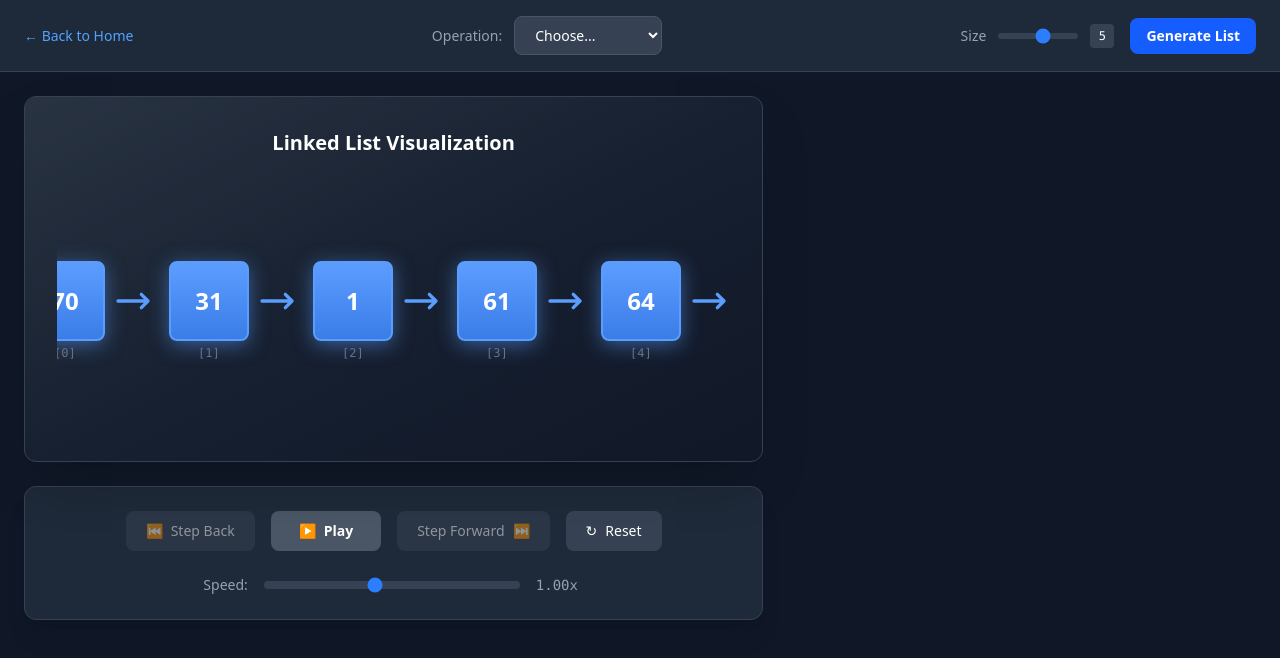
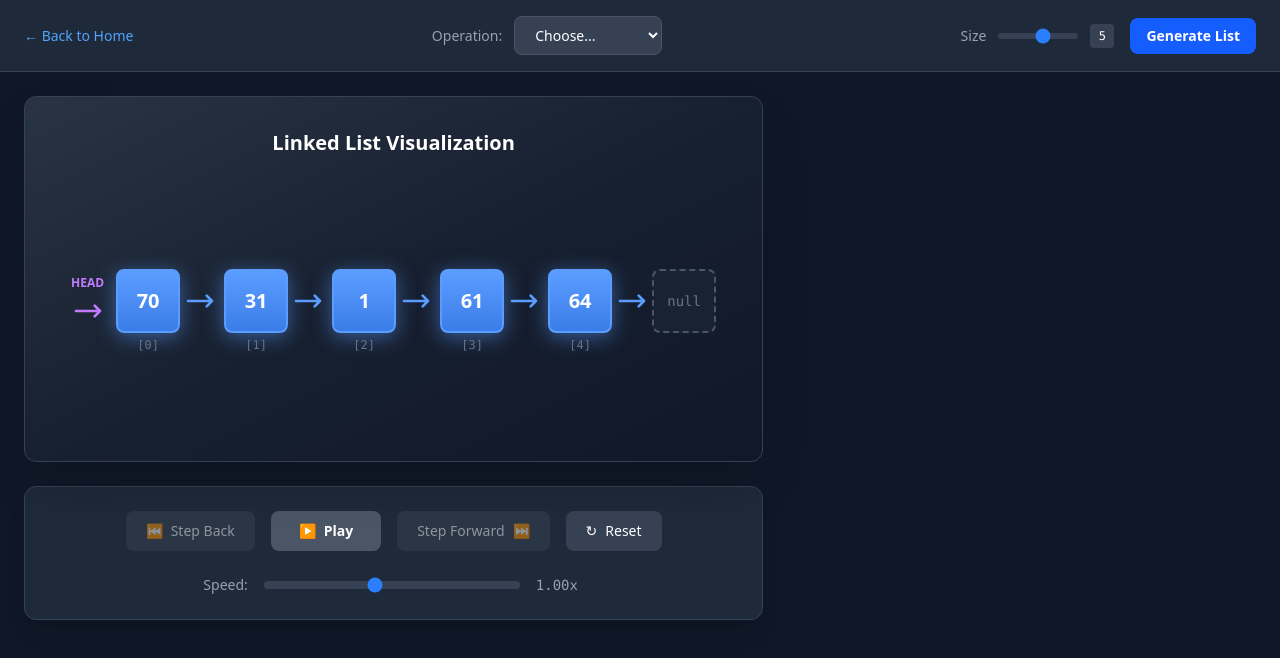
Before and after one commit to spaceCowboy2071/algorithm-visualizer, a React app: page /linked-lists in a window 1280 px wide. Both pictures are taken after a click on the button "Generate List". Shown: the top 658 px of the page. Built offline with nearby package versions, Linux system fonts and the light colour scheme; the HTML template or start-up script is replaced by a standard one.

Commit message:
fix: dynamically scale linked list nodes based on list size

```diff
--- a/src/components/shared/LinkedListNodes.tsx
+++ b/src/components/shared/LinkedListNodes.tsx
@@ -8,6 +8,21 @@ interface LinkedListNodesProps {
   foundNodeId: string | null;
 }
 
+// Dynamic sizing based on node count
+const getNodeSizeClass = (nodeCount: number): { node: string; text: string; arrow: string; gap: string } => {
+  if (nodeCount <= 4) {
+    return { node: 'w-16 h-16 sm:w-20 sm:h-20', text: 'text-xl sm:text-2xl', arrow: 'w-10 h-10', gap: 'gap-2' };
+  }
+  if (nodeCount <= 6) {
+    return { node: 'w-14 h-14 sm:w-16 sm:h-16', text: 'text-lg sm:text-xl', arrow: 'w-8 h-8', gap: 'gap-1' };
+  }
+  if (nodeCount <= 8) {
+    return { node: 'w-12 h-12 sm:w-14 sm:h-14', text: 'text-base sm:text-lg', arrow: 'w-6 h-6', gap: 'gap-0.5' };
+  }
+  // 9+ nodes - smallest size
+  return { node: 'w-10 h-10 sm:w-12 sm:h-12', text: 'text-sm sm:text-base', arrow: 'w-5 h-5', gap: 'gap-0.5' };
+};
+
 function LinkedListNodes({
   nodes,
   currentNodeId,
@@ -15,6 +30,8 @@ function LinkedListNodes({
   visitedNodeIds,
   foundNodeId,
 }: LinkedListNodesProps) {
+  const sizes = getNodeSizeClass(nodes.length);
+
   const getNodeStyle = (nodeId: string): React.CSSProperties => {
     // Priority: found > current/comparing > visited > default
     if (foundNodeId === nodeId) {
@@ -65,12 +82,12 @@ function LinkedListNodes({
   }
 
   return (
-    <div className="h-48 sm:h-56 lg:h-64 flex items-center justify-center overflow-x-auto py-4">
-      <div className="flex items-center gap-1 sm:gap-2 px-4">
+    <div className="h-48 sm:h-56 lg:h-64 flex items-center justify-center py-4">
+      <div className={`flex items-center ${sizes.gap} px-2 sm:px-4`}>
         {/* HEAD label */}
-        <div className="flex flex-col items-center mr-2">
-          <span className="text-xs sm:text-sm text-purple-400 font-bold mb-1">HEAD</span>
-          <svg className="w-6 h-6 text-purple-400" fill="none" viewBox="0 0 24 24" stroke="currentColor">
+        <div className="flex flex-col items-center mr-1 sm:mr-2">
+          <span className="text-xs text-purple-400 font-bold mb-1">HEAD</span>
+          <svg className={`${sizes.arrow} text-purple-400`} fill="none" viewBox="0 0 24 24" stroke="currentColor">
             <path strokeLinecap="round" strokeLinejoin="round" strokeWidth={2} d="M17 8l4 4m0 0l-4 4m4-4H3" />
           </svg>
         </div>
@@ -92,10 +109,10 @@ function LinkedListNodes({
 
               {/* Node box */}
               <div
-                className="w-14 h-14 sm:w-16 sm:h-16 lg:w-20 lg:h-20 rounded-lg border-2 flex items-center justify-center transition-all duration-300"
+                className={`${sizes.node} rounded-lg border-2 flex items-center justify-center transition-all duration-300`}
                 style={getNodeStyle(node.id)}
               >
-                <span className="text-white text-lg sm:text-xl lg:text-2xl font-bold">
+                <span className={`text-white ${sizes.text} font-bold`}>
                   {node.value}
                 </span>
               </div>
@@ -105,9 +122,9 @@ function LinkedListNodes({
             </div>
 
             {/* Arrow to next node or null */}
-            <div className="flex items-center mx-1 sm:mx-2">
+            <div className="flex items-center mx-0.5 sm:mx-1">
               <svg
-                className="w-8 h-8 sm:w-10 sm:h-10 transition-colors duration-300"
+                className={`${sizes.arrow} transition-colors duration-300`}
                 style={{ color: getArrowColor(node.id) }}
                 fill="none"
                 viewBox="0 0 24 24"
@@ -126,8 +143,8 @@ function LinkedListNodes({
             {index === nodes.length - 1 && (
               <div className="flex flex-col items-center">
                 <span className="text-xs text-transparent mb-1">-</span>
-                <div className="w-14 h-14 sm:w-16 sm:h-16 lg:w-20 lg:h-20 rounded-lg border-2 border-dashed border-gray-600 flex items-center justify-center bg-gray-800/50">
-                  <span className="text-gray-500 text-sm sm:text-base font-mono">null</span>
+                <div className={`${sizes.node} rounded-lg border-2 border-dashed border-gray-600 flex items-center justify-center bg-gray-800/50`}>
+                  <span className={`text-gray-500 ${nodes.length > 6 ? 'text-xs' : 'text-sm'} font-mono`}>null</span>
                 </div>
                 <span className="text-xs text-transparent mt-1">-</span>
               </div>
```
